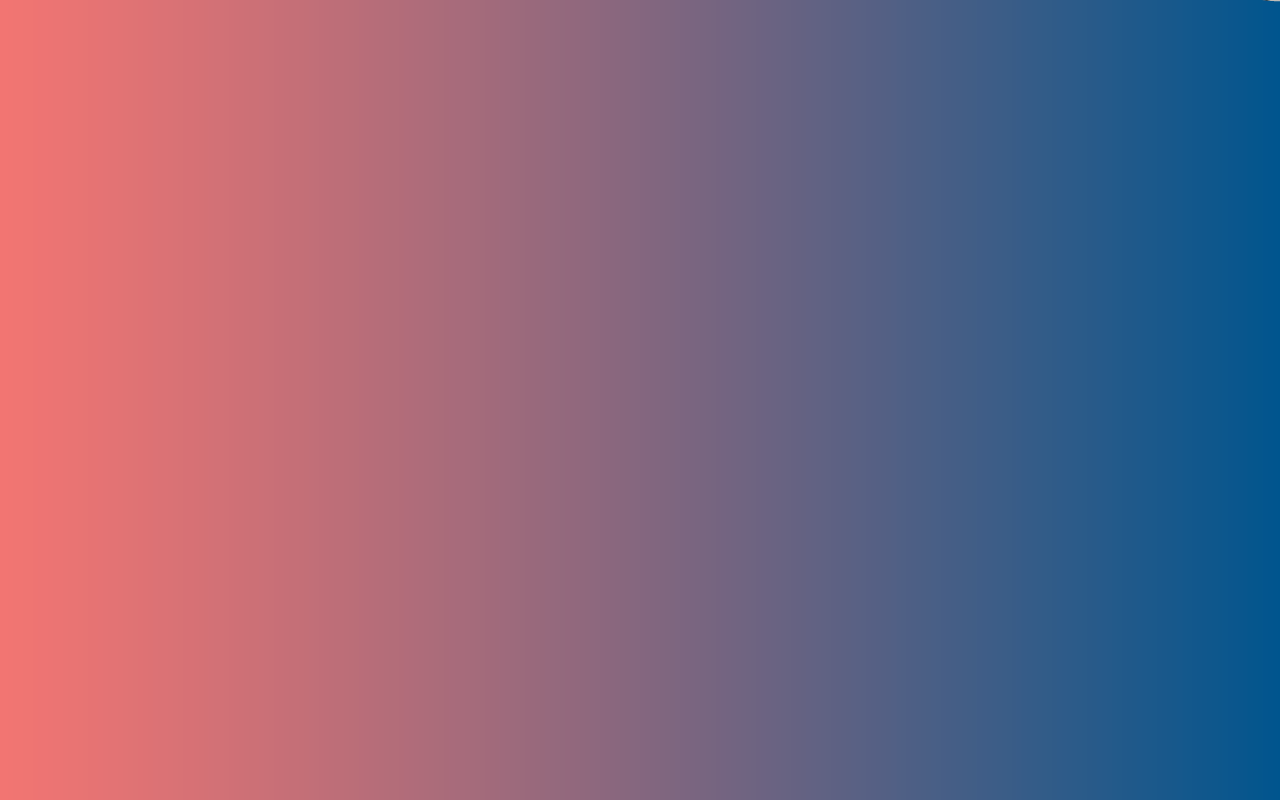
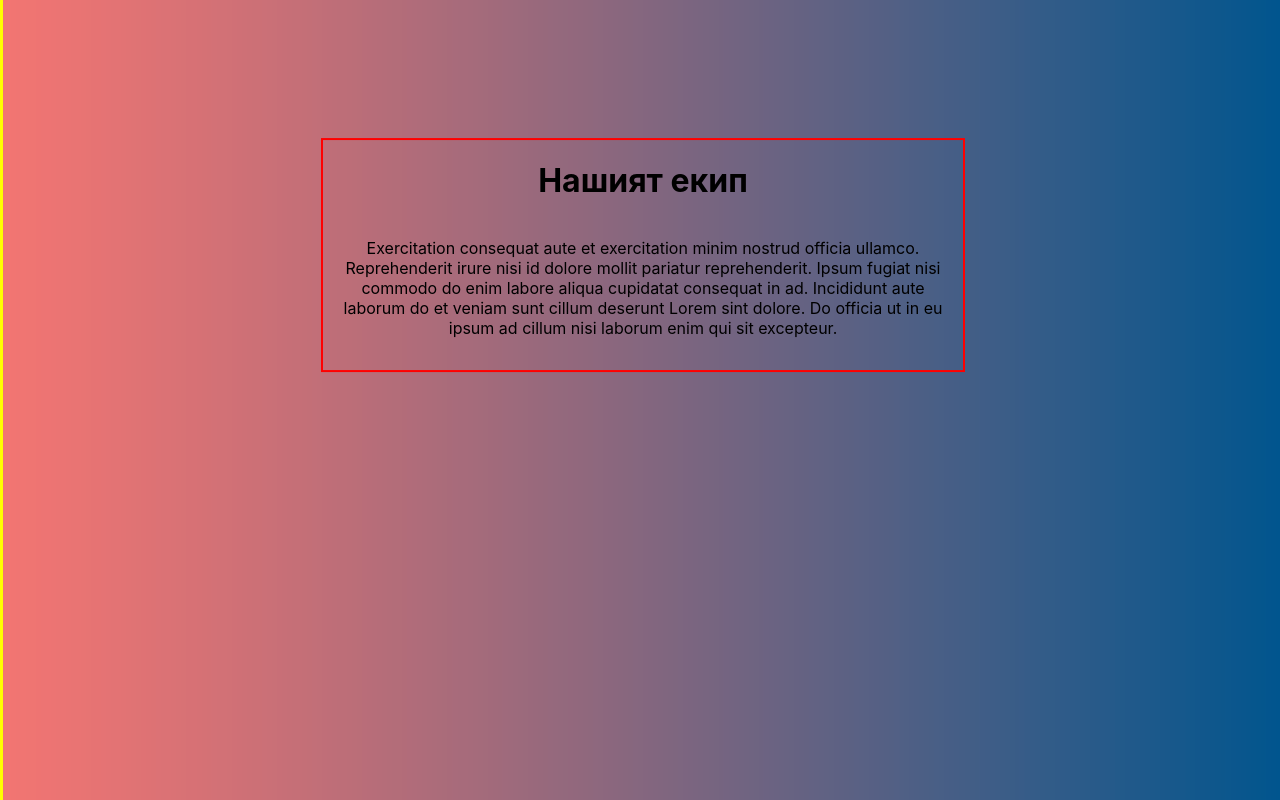
Before and after one commit to roboclub-tu/roboclub-website, a React (Create React App) app: page / in a window 1280 px wide. Shown: the part 1180-1980 px from the top of the page. Built offline with nearby package versions, Linux system fonts and the light colour scheme.

Commit message:
Add text

```diff
--- a/src/components/Team/Team.js
+++ b/src/components/Team/Team.js
@@ -3,8 +3,13 @@ import waves from "../../assets/waves.svg"
 
 export function Team() {
     return <div id='team' className='parallax'>
-        {/* <div className='wavesContainer'> */}
-             <img src={waves} className="wavesImg" alt="waves" />
-        {/* </div> */}
-           </div>;
+        <div className='wavesContainer'>
+            <img src={waves} className="wavesImg" alt="waves" />
+            <div className='contentContainer'>
+                <h1>Нашият екип</h1>
+                <p>Exercitation consequat aute et exercitation minim nostrud officia ullamco. Reprehenderit irure nisi id dolore mollit pariatur reprehenderit. Ipsum fugiat nisi commodo do enim labore aliqua cupidatat consequat in ad. Incididunt aute laborum do et veniam sunt cillum deserunt Lorem sint dolore. Do officia ut in eu ipsum ad cillum nisi laborum enim qui sit excepteur.</p>
+
+            </div>
+        </div>
+    </div>
 }
--- a/src/components/Team/Team.scss
+++ b/src/components/Team/Team.scss
@@ -15,25 +15,36 @@
   z-index: 0;
 }
 
-// .wavesContainer{   // Possible solution for the waves.
-//   background-image: url("../../assets/waves.svg");
-//   background-size: cover;
-//   background-repeat:no-repeat;
-//   z-index: 1;
-//   width: 100%;
-//   height: 90%;
-//   position:absolute;
-//   bottom:0;
-//   left:0;
-// }
+.wavesContainer{
+  border: 3px solid yellow;
+  position: absolute;
+   bottom: 0;
+    left: 0;
+    width: 100%;
+}
+  .wavesImg {
+    position: relative;
+    bottom: 0;
+    left: 0;
+    z-index: 1;
+    width: 100%;
+  }
 
-.wavesImg {
-  position: absolute;
-  bottom: 0;
-  left: 0;
-  z-index: 1;
-  width: 100%;
-}
+  .contentContainer{
+    border: 2px solid red;
+    z-index: 2;
+    position: absolute;
+    top: 50%;
+    left: 50%;
+    transform: translate(-50%, -50%);
+    text-align: center;
+    width: 50%;
+
+    p{
+      padding: 1rem;
+    }
+  }
+
 
 /* Desktop */
 @media (max-width: 1366px) {
@@ -55,3 +66,15 @@
     height: 175vh !important;
   }
 }
+
+// .wavesContainer{   // Possible solution for the waves.
+//   background-image: url("../../assets/waves.svg");
+//   background-size: cover;
+//   background-repeat:no-repeat;
+//   z-index: 1;
+//   width: 100%;
+//   height: 90%;
+//   position:absolute;
+//   bottom:0;
+//   left:0;
+// }
```
